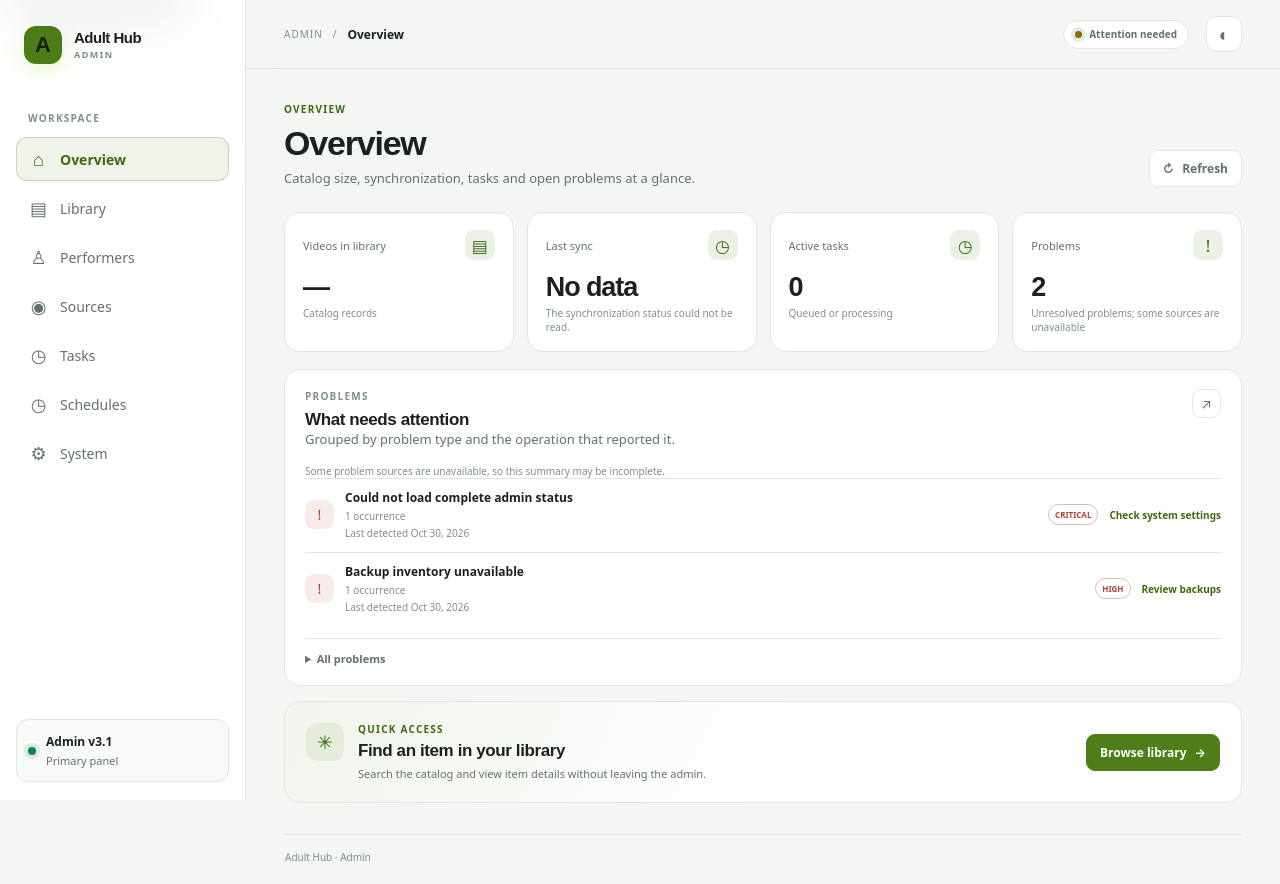
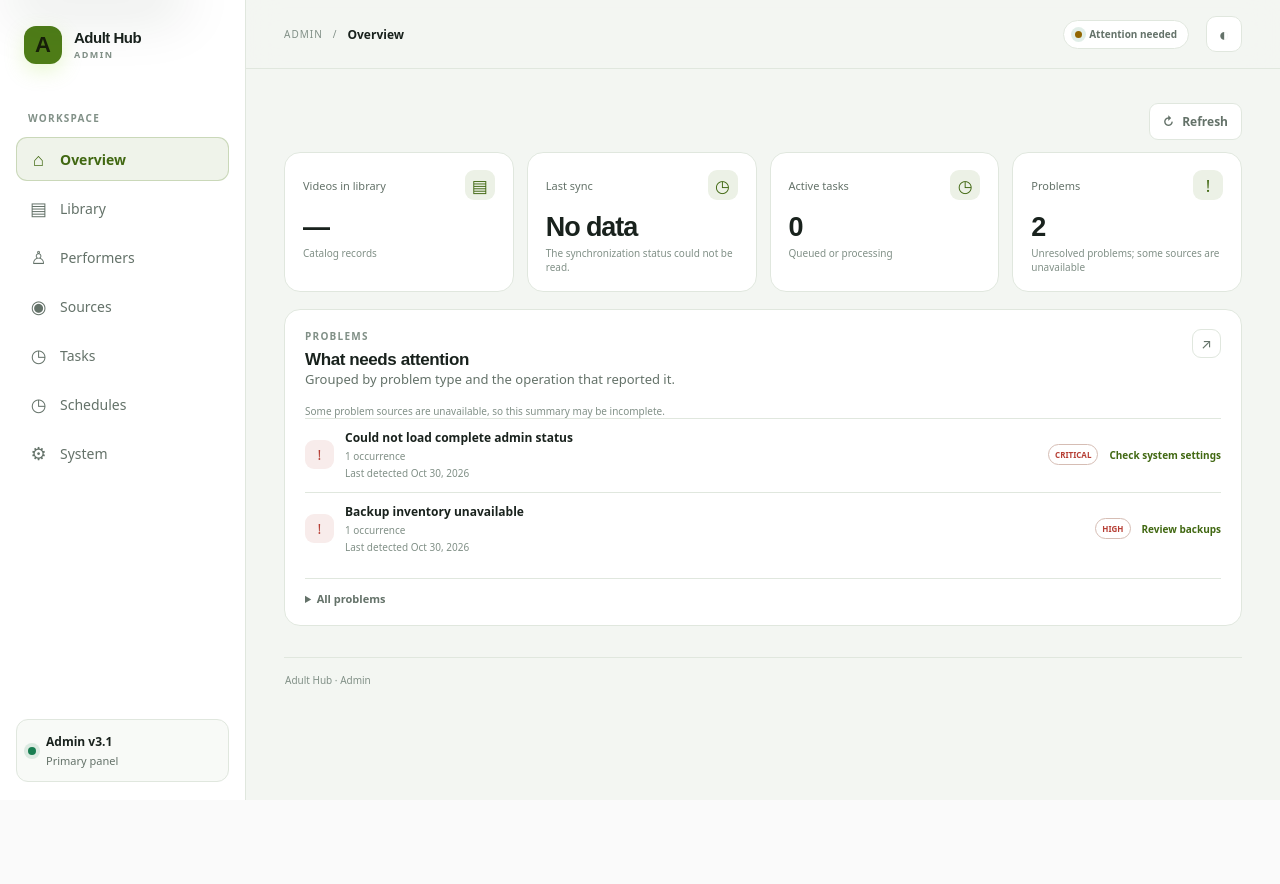
Before and after one commit to backwaterXXX/adult-hub, a FastAPI app: page /admin in a window 1280 px wide. After the commit the page ends 800 px from the top, so only its background shows below. Run offline with FastAPI, Linux system fonts and the light colour scheme; data that the repository does not hold is empty; parts of the project's set-up code (start-up, migrations or seed data) failed here and were passed over; some libraries are stand-ins or nearby versions.

Commit message:
Polish admin screen headings and spacing

```diff
--- a/resolver/static/admin-v2/admin-v2.css
+++ b/resolver/static/admin-v2/admin-v2.css
@@ -146,13 +146,13 @@ h2 { margin-bottom: 0; font-size: 17px; letter-spacing: -.4px; }
 .service-result.is-error { color: var(--danger); }
 .service-result.is-error::before { background: var(--danger); }
 .panel-footnote { margin: 10px 0 0; color: var(--subtle); font-size: 10px; }
-.next-panel { display: flex; align-items: center; justify-content: space-between; gap: 20px; margin-top: 15px; padding: 21px; background: linear-gradient(115deg, color-mix(in srgb, var(--accent) 8%, var(--surface)), var(--surface) 54%); }
-.next-copy { display: flex; align-items: flex-start; gap: 14px; }
-.next-icon { width: 38px; height: 38px; flex: 0 0 auto; display: grid; place-items: center; border-radius: 12px; color: var(--accent-strong); background: color-mix(in srgb, var(--accent) 15%, var(--surface)); font-size: 19px; }
-.next-copy .eyebrow { margin: 0 0 5px; color: var(--accent-strong); }
-.next-copy h2 { margin-bottom: 5px; }
-.next-copy p:last-child { margin-bottom: 0; color: var(--muted); font-size: 11px; }
-.library-heading { align-items: center; }
+#systemStatusChecked { margin: 0 17px 10px; }
+#systemStatusView > #writeAccessNotice { margin: 0 17px 12px; }
+.system-failures { margin: 14px 17px 0; padding-top: 14px; border-top: 1px solid var(--border); }
+.system-failures > .panel-heading { margin: 0 0 10px; padding: 0; }
+#systemRecentFailures { padding: 0 0 14px; }
+#systemMaintenanceView .diagnostics-actions { margin: 0 17px; }
+.overview-toolbar { display: flex; justify-content: flex-end; margin: 0 0 12px; }
 .library-summary { display: flex; align-items: center; gap: 9px; color: var(--muted); font-size: 11px; }
 .summary-dot { width: 7px; height: 7px; box-shadow: none; background: var(--subtle); }
 .library-summary[data-state="ok"] .summary-dot { background: var(--mint); }
@@ -327,9 +327,6 @@ h2 { margin-bottom: 0; font-size: 17px; letter-spacing: -.4px; }
   .metric-value { margin-top: 9px; font-size: 24px; }
   .service-panel { min-height: 0; padding: 16px; }
   .problems-panel { padding: 16px; }
-  .next-panel { align-items: flex-start; flex-direction: column; gap: 15px; padding: 16px; }
-  .next-panel .button { align-self: stretch; }
-  .library-heading { flex-direction: column; gap: 12px; }
   .filter-bar { grid-template-columns: repeat(2,minmax(0,1fr)); gap: 10px; padding: 13px; }
   .filter-search { grid-column: 1 / -1; }
   .filter-field { min-width: 0; }
@@ -651,10 +648,6 @@ h2 { margin-bottom: 0; font-size: 17px; letter-spacing: -.4px; }
 .duplicate-match-switch .button[aria-pressed="true"] { border-color: var(--accent); color: var(--accent-strong); background: color-mix(in srgb, var(--accent) 10%, var(--surface)); }
 .view[data-view="performers"] .section-tabs { margin: 0 0 12px; }
 .quarantine-review-list { display: grid; gap: .65rem; margin-top: 1rem; }
-.view[data-view="performers"] .page-heading { align-items: center; margin-bottom: 14px; gap: 14px; }
-.view[data-view="performers"] .page-heading .eyebrow { margin-bottom: 3px; font-size: 9.5px; }
-.view[data-view="performers"] .page-heading h1 { font-size: 20px; margin: 0 0 3px; }
-.view[data-view="performers"] .page-intro { max-width: 82ch; font-size: 12px; line-height: 1.4; margin: 0; }
 .view[data-view="performers"] > .panel { margin-top: 10px; }
 .view[data-view="performers"] .catalog-toolbar { gap: 10px; padding: 8px 14px; font-size: 11.5px; }
 .view[data-view="performers"] .catalog-toolbar .button { min-height: 28px; height: 28px; padding: 0 10px; font-size: 11.5px; }
@@ -752,7 +745,6 @@ h2 { margin-bottom: 0; font-size: 17px; letter-spacing: -.4px; }
   .performer-proposal .performer-proposal-actions { justify-content: flex-end; }
 }
 @media (max-width: 680px) {
-  .view[data-view="performers"] .page-heading { align-items: flex-start; }
   #performerReviewPane .panel-heading { flex-direction: column; align-items: stretch; }
   #performerReviewPane .panel-heading .jobs-filter-actions { justify-content: flex-start; }
   .performer-proposal .performer-proposal-controls { grid-template-columns: 1fr; gap: 6px; }
--- a/resolver/templates/admin_v2.html
+++ b/resolver/templates/admin_v2.html
@@ -57,10 +57,8 @@
         <div id="taskReceipt" class="state-banner" role="status" hidden></div>
         <div id="legacyScreenNotice" class="state-banner" role="status" hidden></div>
         <section class="view" data-view="start" aria-labelledby="pageTitle">
-          <div class="page-heading">
-            <div><p class="eyebrow">OVERVIEW</p><h1 id="pageTitle">Overview</h1><p class="page-intro">Catalog size, synchronization, tasks and open problems at a glance.</p></div>
-            <button class="button button-quiet" type="button" data-action="refresh-status"><span aria-hidden="true">↻</span> Refresh</button>
-          </div>
+          <h1 class="sr-only" id="pageTitle">Overview</h1>
+          <div class="overview-toolbar"><button class="button button-quiet" type="button" data-action="refresh-status"><span aria-hidden="true">↻</span> Refresh</button></div>
           <div id="statusState" class="state-banner state-loading" role="status"><span class="spinner" aria-hidden="true"></span><span>Checking system status…</span></div>
           <div id="statusContent" hidden>
             <div class="status-grid" id="statusCards"></div>
@@ -77,18 +75,12 @@
                 <button class="button button-quiet issues-load-more" type="button" id="issuesLoadMore" hidden>Load more issues</button>
               </details>
             </section>
-            <section class="panel next-panel">
-              <div class="next-copy"><span class="next-icon" aria-hidden="true">✳</span><div><p class="eyebrow">QUICK ACCESS</p><h2>Find an item in your library</h2><p>Search the catalog and view item details without leaving the admin.</p></div></div>
-              <a class="button button-primary" href="#library">Browse library <span aria-hidden="true">→</span></a>
-            </section>
           </div>
         </section>
 
         <section class="view" data-view="library" aria-labelledby="libraryTitle" hidden>
-          <div class="page-heading library-heading">
-            <div><p class="eyebrow">CATALOG</p><h1 id="libraryTitle">Library</h1><p class="page-intro">Find an item and check its source and status.</p></div>
-            <div class="library-summary" id="librarySummary" aria-live="polite"><span class="summary-dot"></span><span>Waiting for catalog</span></div>
-          </div>
+          <h1 class="sr-only" id="libraryTitle">Library</h1>
+          <div class="library-summary sr-only" id="librarySummary" aria-live="polite"><span class="summary-dot"></span><span>Waiting for catalog</span></div>
           <nav class="section-tabs library-section-tabs" id="libraryTabList" role="tablist" aria-label="Library">
             <a href="#library" id="libraryVideosTab" role="tab" aria-selected="true" aria-controls="libraryVideosPane">Videos</a>
             <a href="#library?tab=duplicates" id="libraryDuplicatesTab" role="tab" aria-selected="false" aria-controls="libraryDuplicatesPane">Duplicates</a>
@@ -123,7 +115,7 @@
           </div>
           <div class="library-pane" id="libraryDuplicatesPane" role="tabpanel" aria-labelledby="libraryDuplicatesTab" hidden>
             <section class="panel organize-panel" aria-labelledby="libraryDuplicatesTitle">
-              <div class="panel-heading"><div><p class="eyebrow">REVERSIBLE DECISIONS</p><h2 id="libraryDuplicatesTitle">Duplicates</h2><p class="page-intro">Review matched pairs and choose which record stays visible. Source files are never deleted by these actions.</p></div></div>
+              <div class="panel-heading"><div><h2 class="sr-only" id="libraryDuplicatesTitle">Duplicates</h2><p class="page-intro">Review matched pairs and choose which record stays visible. Source files are never deleted by these actions.</p></div></div>
               <div class="duplicate-match-switch" role="group" aria-label="Duplicate match source">
                 <button class="button button-quiet" type="button" id="duplicateMatchCatalog" aria-pressed="true">Catalog matches</button>
                 <button class="button button-quiet" type="button" id="duplicateMatchVisual" aria-pressed="false">Visual matches</button>
@@ -148,7 +140,7 @@
           </div>
           <div class="library-pane" id="librarySuggestionsPane" role="tabpanel" aria-labelledby="librarySuggestionsTab" hidden>
             <section class="panel metadata-proposals" aria-labelledby="metadataProposalsTitle">
-              <div class="panel-heading"><div><p class="eyebrow">EXTERNAL METADATA</p><h2 id="metadataProposalsTitle" tabindex="-1">Metadata suggestions</h2><p class="page-intro">External matches that differ from existing catalog values. Compare Current with the suggested value, edit it if needed, preview the whole set, then queue the update or reject the suggestion.</p></div><button class="button button-quiet" type="button" id="metadataProposalsRefresh">Refresh suggestions</button></div>
+              <div class="panel-heading"><div><h2 class="sr-only" id="metadataProposalsTitle" tabindex="-1">Metadata suggestions</h2><p class="page-intro">External matches that differ from existing catalog values. Compare Current with the suggested value, edit it if needed, preview the whole set, then queue the update or reject the suggestion.</p></div><button class="button button-quiet" type="button" id="metadataProposalsRefresh">Refresh suggestions</button></div>
               <div id="metadataProposalsFeedback" class="catalog-feedback" role="status" aria-live="polite">Loading metadata suggestions…</div>
               <div id="metadataProposalsRows" class="operation-history-list" aria-live="polite"></div>
               <nav id="metadataProposalsPagination" class="pagination" aria-label="Metadata suggestion pages" hidden></nav>
@@ -170,14 +162,14 @@
         </section>
 
         <section class="view" data-view="performers" aria-labelledby="performersTitle" hidden>
-          <div class="page-heading"><div><p class="eyebrow">CATALOG REVIEW</p><h1 id="performersTitle">Performers</h1><p class="page-intro">Browse the performer catalog, or review the names that still need a decision.</p></div></div>
+          <h1 class="sr-only" id="performersTitle">Performers</h1>
           <nav class="section-tabs performer-section-tabs" id="performersTabList" role="tablist" aria-label="Performers">
             <a href="#performers?tab=directory" id="performerDirectoryTab" role="tab" aria-selected="false" aria-controls="performerDirectoryPane">Directory</a>
             <a href="#performers?tab=review" id="performerReviewTab" role="tab" aria-selected="true" aria-controls="performerReviewPane">Review matches</a>
           </nav>
           <div class="library-pane" id="performerDirectoryPane" role="tabpanel" aria-labelledby="performerDirectoryTab" hidden>
             <section class="panel organize-panel" aria-labelledby="performerDirectoryTitle">
-              <div class="panel-heading"><div><p class="eyebrow">PERFORMER DIRECTORY</p><h2 id="performerDirectoryTitle">Directory</h2><p class="page-intro">Search the canonical performer catalog, review aliases, and open a filmography.</p></div></div>
+              <div class="panel-heading"><div><h2 class="sr-only" id="performerDirectoryTitle">Directory</h2><p class="page-intro">Search the canonical performer catalog, review aliases, and open a filmography.</p></div></div>
               <form id="peopleFilters" class="filter-bar"><div class="filter-search"><label for="peopleQuery">Search people</label><div class="input-with-icon"><span aria-hidden="true">⌕</span><input id="peopleQuery" type="search" maxlength="200" placeholder="Performer name or alias"></div></div><div class="jobs-filter-actions"><button class="button button-quiet" id="peopleRefresh" type="button">Refresh</button></div></form>
               <div id="peopleFeedback" class="catalog-feedback" role="status">Ready to load people.</div>
               <div id="peopleState" class="catalog-state" hidden role="status"></div>
@@ -209,26 +201,26 @@
         </section>
 
         <section class="view" data-view="operational" hidden aria-labelledby="operationalTitle">
-          <div class="page-heading"><div><p class="eyebrow" id="operationalEyebrow">OPERATIONS</p><h1 id="operationalTitle">Sources</h1><p class="page-intro" id="operationalIntro"></p></div></div>
+          <div class="page-heading sr-only"><div><p class="eyebrow" id="operationalEyebrow">OPERATIONS</p><h1 id="operationalTitle">Sources</h1><p class="page-intro" id="operationalIntro"></p></div></div>
           <nav class="section-tabs" id="systemSectionTabs" aria-label="System" hidden>
             <a href="#system" data-system-tab="status">Status</a>
             <a href="#system?tab=backups" data-system-tab="backups">Backups</a>
             <a href="#system?tab=maintenance" data-system-tab="maintenance">Maintenance</a>
           </nav>
           <section id="systemStatusView" class="panel operation-history-panel" hidden aria-labelledby="systemStatusTitle">
-            <div class="panel-heading"><div><p class="eyebrow">SYSTEM STATUS</p><h2 id="systemStatusTitle">Service status</h2><p class="page-intro">Current checks for the database, resolver, workers and Jellyfin.</p></div><button class="button button-quiet" type="button" id="systemStatusRefresh">Refresh status</button></div>
+            <div class="panel-heading"><div><h2 id="systemStatusTitle">Service status</h2><p class="page-intro">Current checks for the database, resolver, workers and Jellyfin.</p></div><button class="button button-quiet" type="button" id="systemStatusRefresh">Refresh status</button></div>
             <div id="writeAccessNotice" class="state-banner" hidden role="status"></div>
             <p id="systemStatusChecked" class="panel-footnote">Last checked: Unavailable</p>
             <div id="systemProbeRows" class="operation-history-list" aria-live="polite"></div>
             <section class="system-failures" aria-labelledby="systemFailuresTitle"><div class="panel-heading"><div><p class="eyebrow">RECENT TASK ERRORS</p><h3 id="systemFailuresTitle">Unresolved failures</h3><p class="page-intro">The ten latest failed tasks, when available.</p></div></div><div id="systemRecentFailures" class="operation-history-list" aria-live="polite"></div></section>
           </section>
           <section id="systemBackupView" class="panel operation-history-panel" hidden aria-labelledby="backupTitle">
-            <div class="panel-heading"><div><p class="eyebrow">DATABASE BACKUPS</p><h2 id="backupTitle">Backups</h2><p class="page-intro">Database snapshots do not include the media library, artwork, or application configuration.</p></div><div><button class="button button-quiet" type="button" id="backupRefresh">Refresh backups</button> <button class="button button-primary" type="button" id="backupCreate">Create database backup</button></div></div>
+            <div class="panel-heading"><div><h2 class="sr-only" id="backupTitle">Backups</h2><p class="page-intro">Database snapshots do not include the media library, artwork, or application configuration.</p></div><div><button class="button button-quiet" type="button" id="backupRefresh">Refresh backups</button> <button class="button button-primary" type="button" id="backupCreate">Create database backup</button></div></div>
             <div id="backupFeedback" class="catalog-feedback" role="status">Loading backup inventory…</div>
             <div id="backupRows" class="operation-history-list" aria-live="polite"></div>
           </section>
           <section id="systemMaintenanceView" class="panel operation-history-panel" hidden aria-labelledby="maintenanceTitle">
-            <div class="panel-heading"><div><p class="eyebrow">MAINTENANCE</p><h2 id="maintenanceTitle">Maintenance</h2><p class="page-intro">Jellyfin refresh is an accepted request; it does not confirm that an import completed.</p></div></div>
+            <div class="panel-heading"><div><h2 class="sr-only" id="maintenanceTitle">Maintenance</h2><p class="page-intro">Jellyfin refresh is an accepted request; it does not confirm that an import completed.</p></div></div>
             <div class="diagnostics-actions">
               <button class="button button-primary" type="button" id="triggerFullSync">Run full sync</button>
               <button class="button button-quiet" type="button" id="clearResolverCache">Clear resolver cache</button>
@@ -272,7 +264,7 @@
             </section>
           </div>
             <section id="systemSchedulesView" class="panel operation-history-panel" hidden aria-labelledby="schedulesTitle">
-              <div class="panel-heading"><div><p class="eyebrow">AUTOMATION</p><h2 id="schedulesTitle">Schedules</h2><p class="page-intro">Cron uses Europe/Warsaw time. Dependent work follows its parent schedule.</p></div><button class="button button-quiet" type="button" id="schedulesRefresh">Refresh</button></div>
+              <div class="panel-heading"><div><h2 class="sr-only" id="schedulesTitle">Schedules</h2><p class="page-intro">Cron uses Europe/Warsaw time. Dependent work follows its parent schedule.</p></div><button class="button button-quiet" type="button" id="schedulesRefresh">Refresh</button></div>
               <details class="schedule-create-panel" id="scheduleCreatePanel">
                 <summary class="button button-primary">Add schedule</summary>
                 <form id="scheduleCreateForm" class="schedule-create-form">
```
